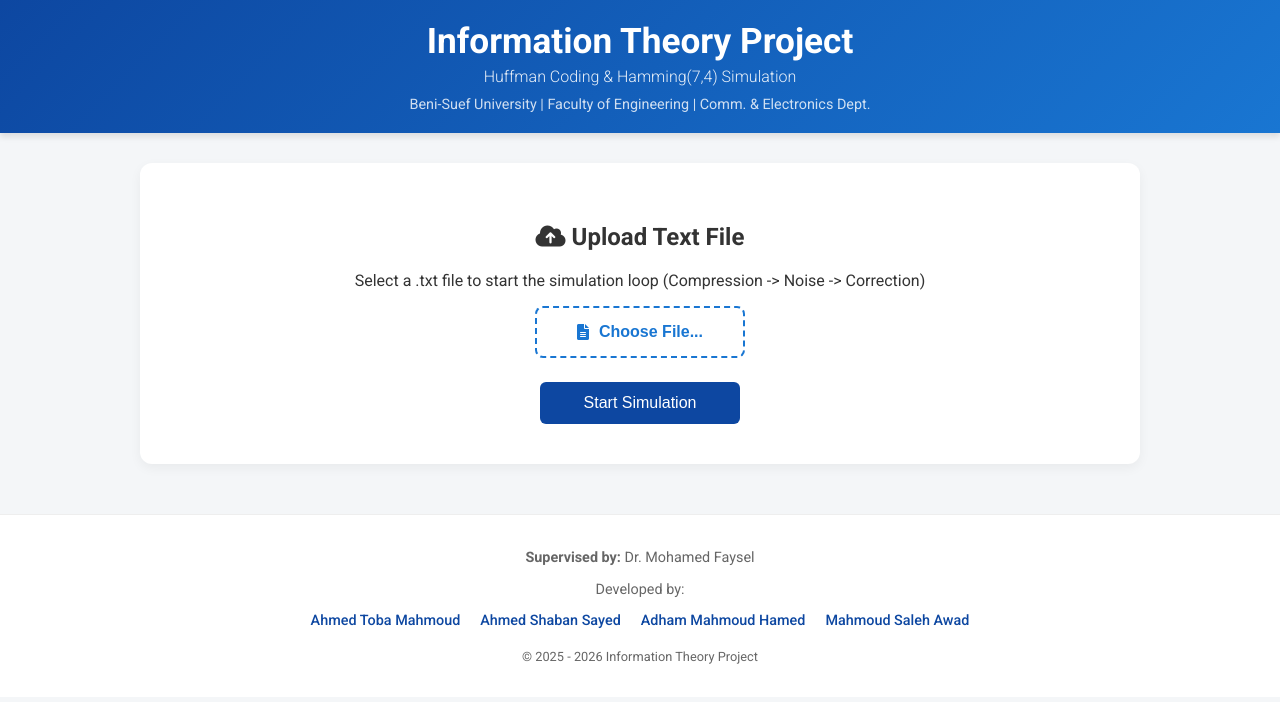
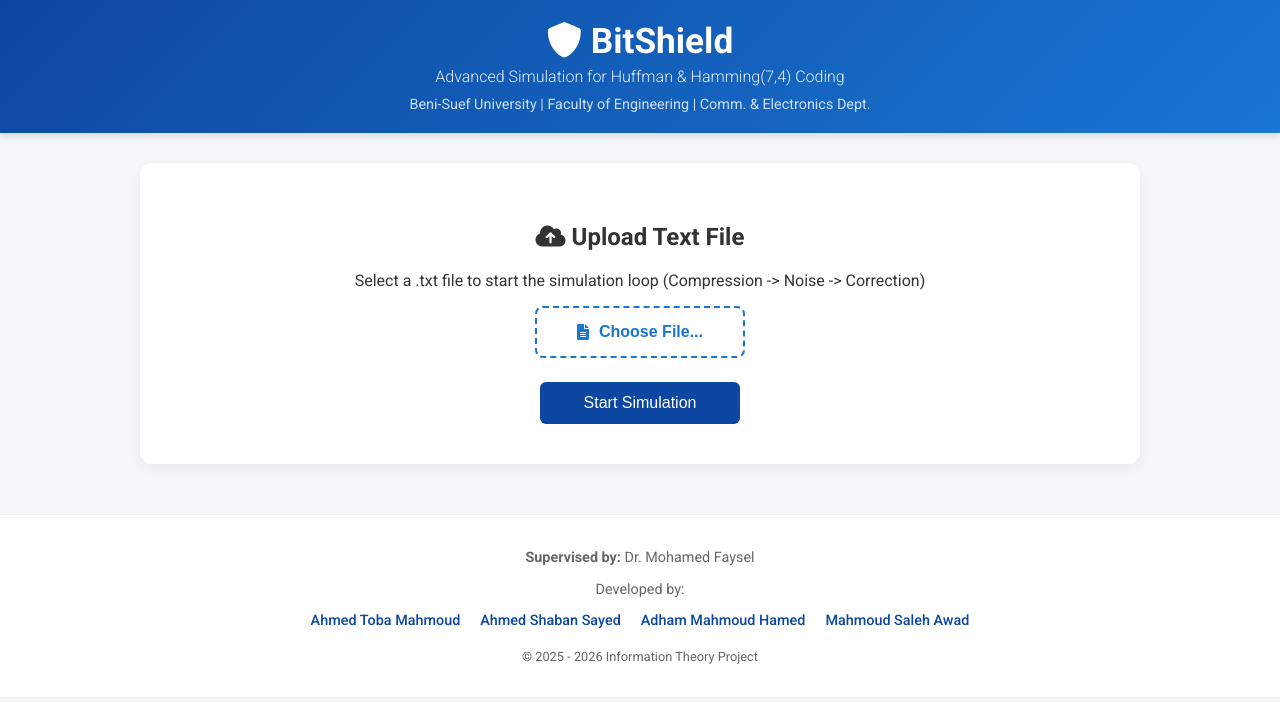
Before and after one commit to ahmedtoba74/BitShield, a website: page public/index.html in a window 1280 px wide. Drawn offline with Linux system fonts and the light colour scheme.

Commit message:
Rebrand project to BitShield

```diff
--- a/package.json
+++ b/package.json
@@ -1,5 +1,5 @@
 {
-  "name": "information_theory_project",
+    "name": "bitshield-sim",
     "version": "1.0.0",
     "main": "app.js",
     "scripts": {
--- a/public/index.html
+++ b/public/index.html
@@ -3,7 +3,7 @@
     <head>
         <meta charset="UTF-8" />
         <meta name="viewport" content="width=device-width, initial-scale=1.0" />
-        <title>Information Theory Project | Huffman & Hamming</title>
+        <title>BitShield | Digital Communication Sim</title>
         <link
             href="https://fonts.googleapis.com/css2?family=Roboto:wght@300;400;500;700&display=swap"
             rel="stylesheet"
@@ -269,8 +269,8 @@
     </head>
     <body>
         <header>
-            <h1>Information Theory Project</h1>
-            <p>Huffman Coding & Hamming(7,4) Simulation</p>
+            <h1><i class="fas fa-shield-alt"></i> BitShield</h1>
+            <p>Advanced Simulation for Huffman & Hamming(7,4) Coding</p>
             <div class="uni-info">
                 Beni-Suef University | Faculty of Engineering | Comm. &
                 Electronics Dept.
```
Also changed, not shown: README.md. Lines whose indentation alone changed are shown as unchanged.
